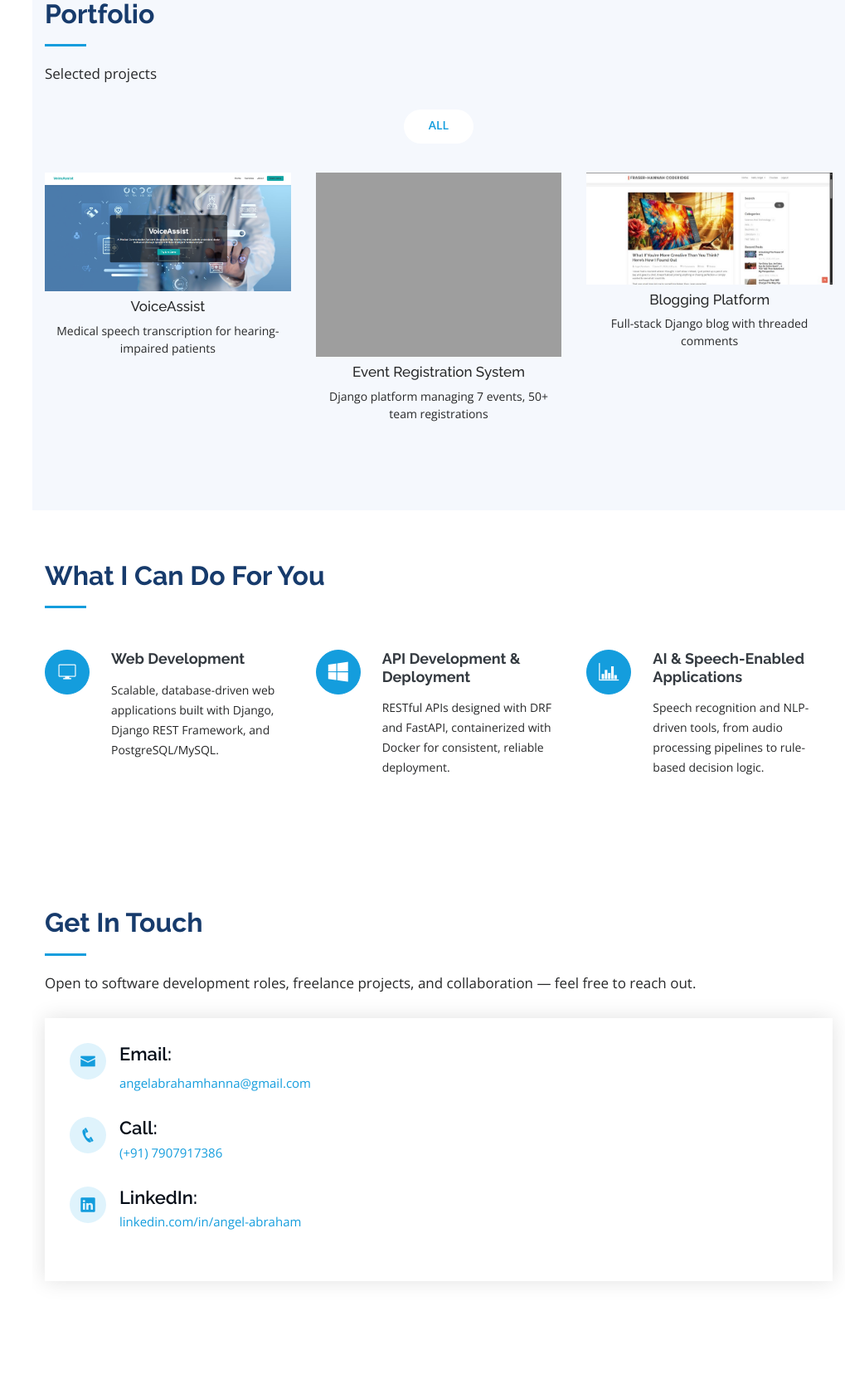
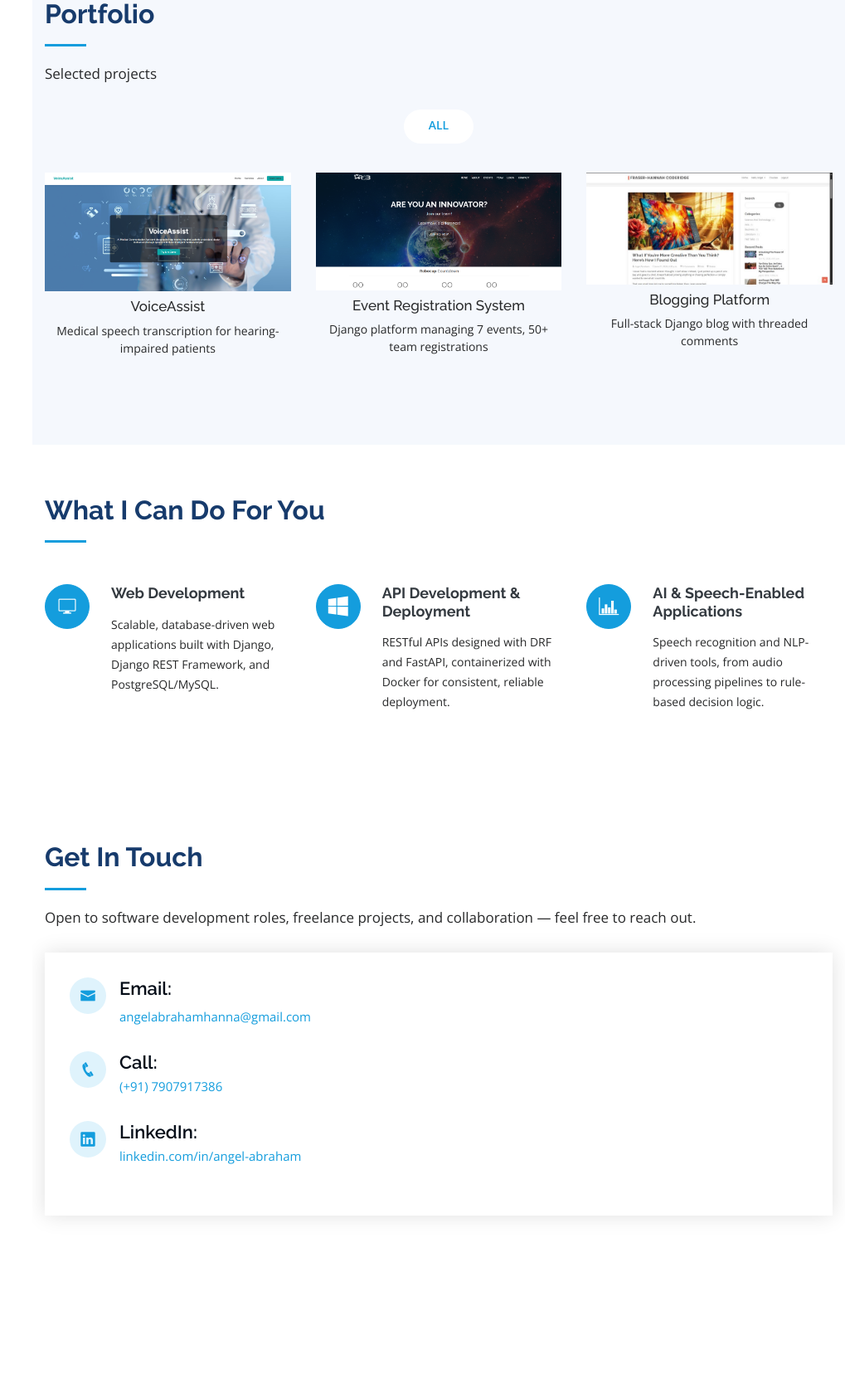
Before and after one commit to AbrahamAngel/angelabraham, a Django app: page / in a window 1280 px wide. Shown: the part 3459-5133 px from the top of the page at 83% size, without its empty margins (261-1280 px from the left). After the commit the page ends 4927 px from the top, so only its background shows below. Run offline with Django 4.2, Linux system fonts and the light colour scheme; some libraries are stand-ins or nearby versions; grey boxes are pictures that could not be loaded.

Commit message:
added img in portfoliosection

```diff
--- a/src/portfolio/templates/index.html
+++ b/src/portfolio/templates/index.html
@@ -283,9 +283,9 @@
 
           <div class="col-lg-4 col-md-6 portfolio-item filter-web">
             <div class="portfolio-wrap">
-              <img src="{% static 'img/portfolio/eventreg.jpg' %}" class="img-fluid" alt="Event Registration Management System">
+              <img src="{% static 'img/portfolio/crob.png' %}" class="img-fluid" alt="Event Registration Management System">
               <div class="portfolio-links">
-                <a href="{% static 'img/portfolio/eventreg.jpg' %}" data-gall="portfolioGallery" class="venobox" title="Event Registration System"><i class="bx bx-plus"></i></a>
+                <a href="{% static 'img/portfolio/crob.png' %}" data-gall="portfolioGallery" class="venobox" title="Event Registration System"><i class="bx bx-plus"></i></a>
                 <a href="{% url 'portfolio_details' 'event-registration' %}" title="More Details"><i class="bx bx-link"></i></a>
               </div>
               <div class="portfolio-caption text-center mt-2"><h5>Event Registration System</h5><p>Django platform managing 7 events, 50+ team registrations</p></div>
--- a/src/portfolio/views.py
+++ b/src/portfolio/views.py
@@ -23,7 +23,7 @@ PROJECTS = {
         "title": "Event Registration Management System",
         "category": "Web Application",
         "tech_stack": "Django, Django ORM, MySQL/PostgreSQL",
-        "image": "img/portfolio/eventreg.jpg",
+        "image": "img/portfolio/crob.png",
         "github_url": "https://github.com/AbrahamAngel/event-registration",
         "summary": "A web-based event registration platform enabling streamlined management of 7 technical events and supporting 50+ team registrations through a centralized system.",
         "highlights": [
```
Also changed, not shown: src/static/img/portfolio/crob.png (added).
